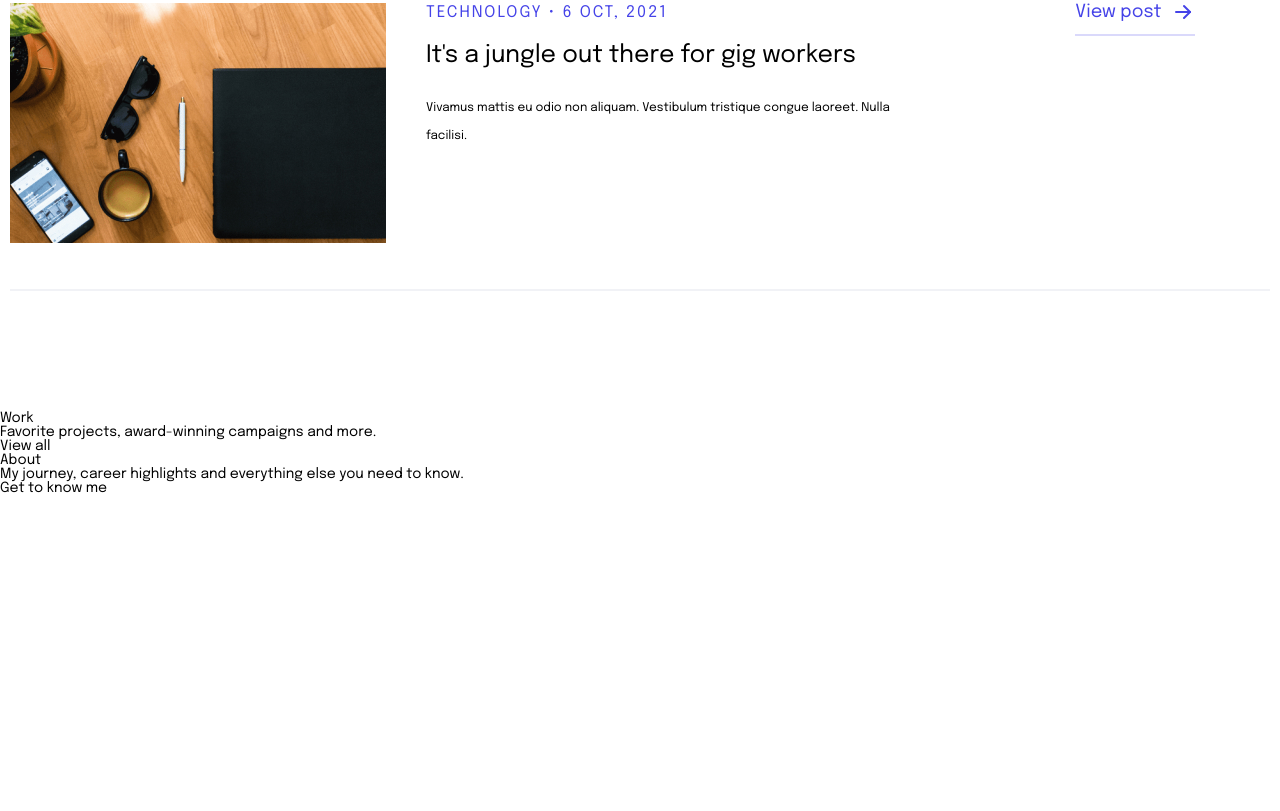
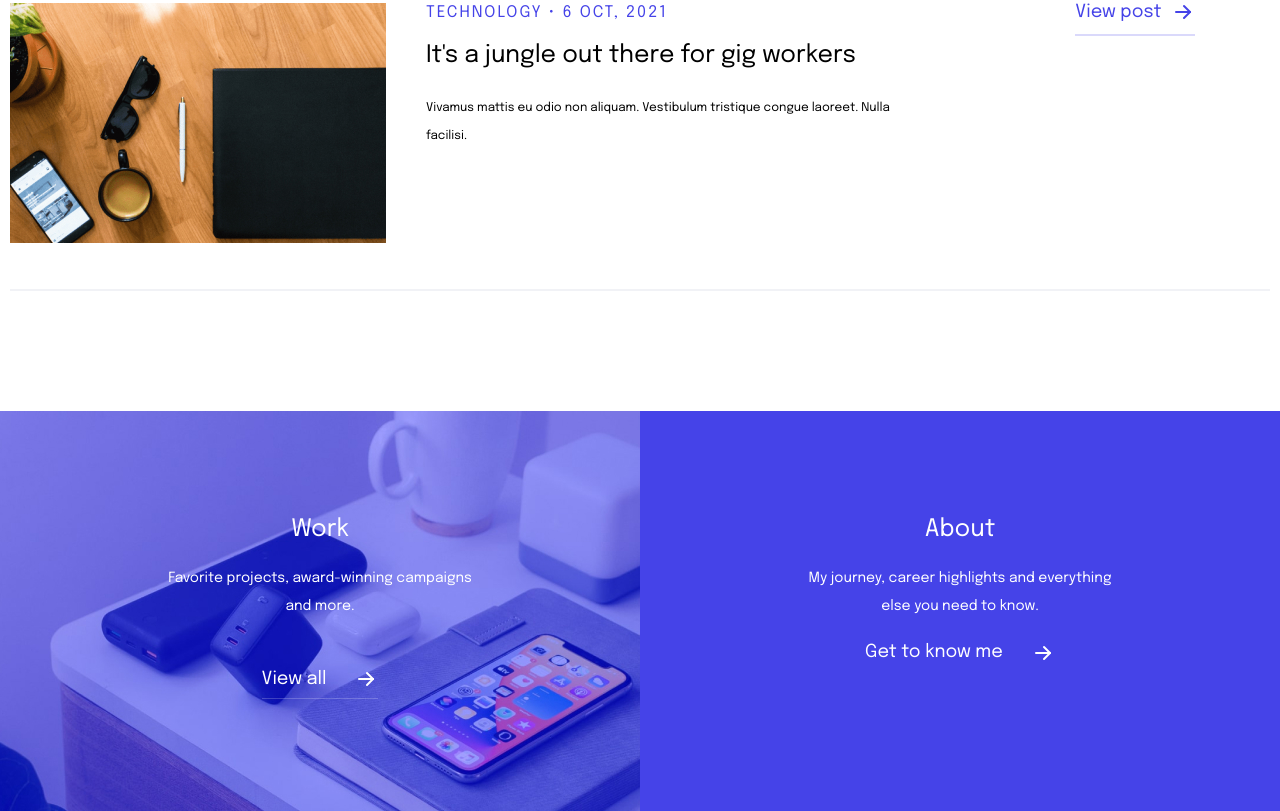
Before and after one commit to Daniil-gavrilooov/web_folio, a plain HTML site: page app/index.html in a window 1280 px wide. Shown: the part 8624-9435 px from the top of the page. Before the commit the page ends 9119 px from the top, so only its background shows below. Drawn offline with nearby package versions, Linux system fonts and the light colour scheme.

Commit message:
finish section (offer)

```diff
--- a/app/index.html
+++ b/app/index.html
@@ -671,7 +671,7 @@
                     Favorite projects, award-winning campaigns and more.
                   </p>
 
-                  <a class="vie-btn" href="">View all</a>
+                  <a class="offer__btn" href="">View all</a>
                 </div>
                 <div class="offer__item">
                   <h5 class="offer__title">
@@ -682,7 +682,7 @@
                     My journey, career highlights and everything else you need to know.
                   </p>
 
-                  <a class="vie-btn" href="">Get to know me</a>
+                  <a class="offer__btn" href="">Get to know me</a>
                 </div>
             </div>
         </section>
--- /dev/null
+++ b/app/scss/_offer.scss
@@ -0,0 +1,86 @@
+.offer {
+    color: $white;
+
+    &__content {
+        display: flex;
+        align-items: center;
+        justify-content: center;
+
+        & .offer__item:nth-child(1) {
+            background-image: url(../images/offer__bg.jpg);
+            background-repeat: no-repeat;
+            background-size: cover;
+            background-position: center;
+
+            & .offer__text {
+                margin-bottom: 47px;
+            }
+
+            & .offer__btn {
+                font-size: 18px;
+                line-height: 25px;
+                padding-bottom: 10px;
+                position: relative;
+                padding-right: 52px;
+                border-bottom: 1px solid rgba(255, 255, 255, 0.2);
+
+                &::after {
+                    position: absolute;
+                    content: '';
+                    width: 24px;
+                    height: 24px;
+                    right: 0;
+                    top: -12%;
+                    background-image: url(../images/offer__btn-arrow.svg);
+                }
+            }
+
+        }
+
+        & .offer__item:nth-child(2) {
+            background-color: $purple;
+
+            & .offer__text {
+                margin-bottom: 20px;
+            }
+
+            & .offer__btn {
+                font-size: 18px;
+                line-height: 24px;
+                position: relative;
+                padding-right: 52px;
+
+                &::after {
+                    position: absolute;
+                    content: '';
+                    width: 24px;
+                    height: 24px;
+                    right: 0;
+                    top: -12%;
+                    background-image: url(../images/offer__btn-arrow.svg);
+                }
+            }
+
+        }
+
+    }
+
+    &__item {
+        flex-basis: 50%;
+        text-align: center;
+        padding: 104px 163px;
+        padding-bottom: 135px;
+        height: 400px;
+    }
+
+    &__title {
+        font-size: 24px;
+        line-height: 30px;
+        margin-bottom: 19px;
+    }
+
+    &__text {
+        font-size: 14px;
+        line-height: 28px;
+    }
+}
--- a/app/scss/style.scss
+++ b/app/scss/style.scss
@@ -9,6 +9,7 @@
 @import '_process';
 @import '_shop';
 @import '_blog';
+@import '_offer';
 
 body {
     font-family: $epilogue;
```
Also changed, not shown: app/css/style.min.css, app/images/offer__bg.jpg (added), app/images/offer__btn-arrow.svg (added).
